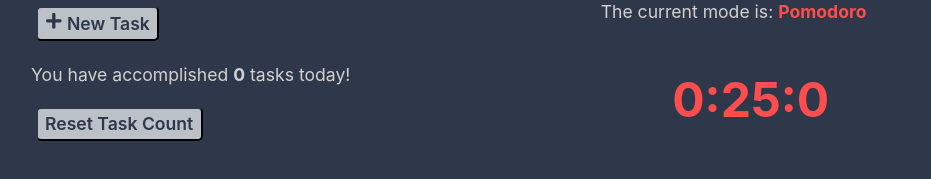
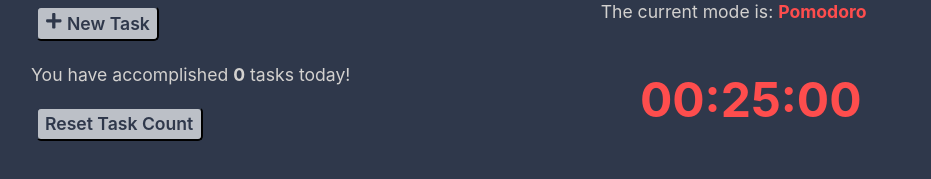
Before and after one commit to AlfredoCabrera-Tech/viking-productivity-suite, a React (Create React App) app: page / in a window 1280 px wide. Shown: the part 297-476 px from the top of the page, without its empty margins (49-980 px from the left). Built offline with nearby package versions, Linux system fonts and the light colour scheme; the HTML template or start-up script is replaced by a standard one.

Commit message:
padded numbers, tasks sorted, excesses cleaned

```diff
--- a/src/components/Tasks/TasksList/TasksList.jsx
+++ b/src/components/Tasks/TasksList/TasksList.jsx
@@ -1,5 +1,5 @@
 import React, { useEffect, useState } from 'react'
-import {FaEdit, FaCheck, FaTrashAlt} from 'react-icons/fa'
+import {FaCheck, FaTrashAlt} from 'react-icons/fa'
 
 function TasksList(props) {
 
@@ -55,7 +55,7 @@
         <button className={`btn btn-Reset`} onClick={resetCounter}>Reset Task Count</button>
       </div>
       <section className='tasks'>
-        {tasks.sort((a,b) => b-a).map((task, index) => {
+        {tasks.sort((a,b) => a-b).map((task, index) => {
           return (
             <div className={`task`} key={index} id={`task-${task.id}`} data-priority={task.priority} >
               <h2>{task.title}</h2>
--- a/src/components/Timer/TimerMain.jsx
+++ b/src/components/Timer/TimerMain.jsx
@@ -1,5 +1,5 @@
 import React, { useState, useRef, useContext } from 'react'
-import Countdown from 'react-countdown';
+import Countdown, {zeroPad} from 'react-countdown';
 import classNames from 'classnames'
 import tone from '../../tone.mp3'
 
@@ -8,8 +8,6 @@
 
 //CONTEXT
 import { GlobalContext } from '../../App';
-
-export const TimerContext = React.createContext()
 
 function TimerMain() {
 
@@ -44,7 +42,7 @@
       return <span>Timer completed</span>;
     } else {
       // Render a countdown
-      return <h3 className={timerClasses}>{hours}:{minutes}:{seconds}</h3>;
+      return <h3 className={timerClasses}>{zeroPad(hours)}:{zeroPad(minutes)}:{zeroPad(seconds)}</h3>;
     }
   };
 
@@ -115,19 +113,8 @@
   } if (timerMode==='Long-break') {
     number=15*60000
   }
-  /*================ useContext value =================== */
-
-  const timerContextValue = {
-    playTimer,
-    pauseTimer,
-    stopTimer,
-    timerMode,
-    setTimerMode,
-    pomodoroCounter,
-  }
 
   return (
-    <TimerContext.Provider value={timerContextValue}>
       <div>
         <h2 className='timer-component__title'>Pomodoro Timer</h2>
         <p>The current mode is: <b className={modeClasses}>{timerMode}</b></p>
@@ -150,7 +137,6 @@
         <br />
         <button className={`btn btn-display`} onClick={displayNotes}>{notesOn ? "Hide Notes" : "Display Notes"}</button>
       </div>
-    </TimerContext.Provider>
   )
 }
 
```
